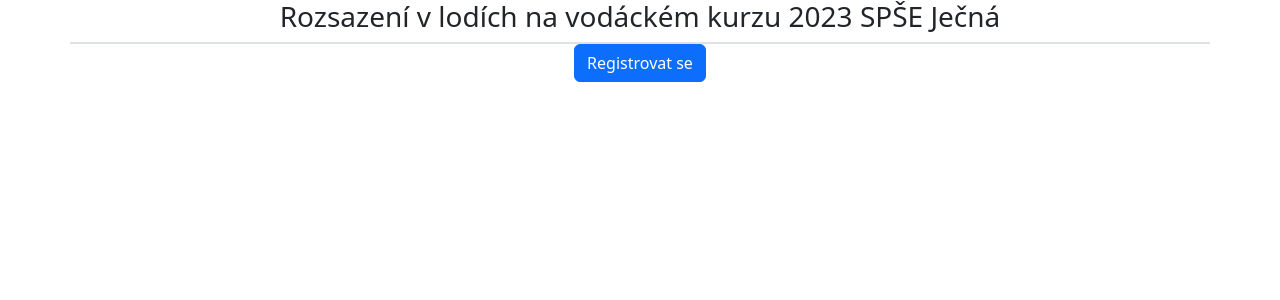
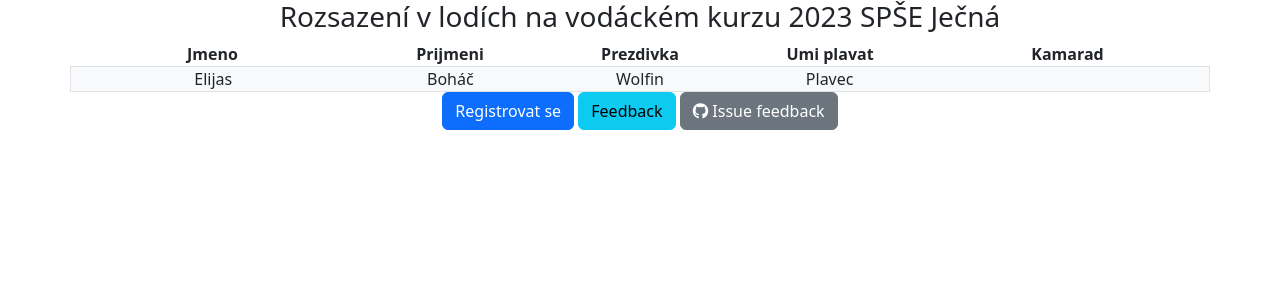
Before and after one commit to W0lf1n/boating_course, a Flask app: page / in a window 1280 px wide. Shown: the top 300 px of the page. Run offline with Flask 2, Linux system fonts and the light colour scheme; some libraries are stand-ins or nearby versions.

Commit message:
pridan feedback, vylepseni ulozeni uzivatelu

```diff
--- a/main.py
+++ b/main.py
@@ -1,48 +1,80 @@
 from flask import Flask, render_template, request
-import re
-
-trida = {
-    "Jmeno": [],
-    "Je_plavec": [],
-    "Jmeno_kamarada": []
-}
+import json
 
 app = Flask(__name__, static_url_path='/static', static_folder='static', template_folder='templates')
 
 
+def in_file(string):
+    with open("static/users.json", "r") as fo:
+        data = fo.read()
+        return string in data
+
+
+with open('static/users.json', 'r') as file:
+    json_object = json.load(file)
+
+
 @app.route('/', methods=['GET', 'POST'])
 def index():
-    return render_template('prvni_stranka.html'), 200
+    return render_template('prvni_stranka.html', len=len(json_object), file_users=json_object), 200
 
 
 @app.route('/druha_stranka', methods=['GET', 'POST'])
 def druha_stranka():
     return render_template('druha_stranka.html', zprava="Tajná zpráva.."), 200
 
+
 @app.route('/api/name/<name>', methods=['GET'])
 def api_check(name):
-    if name in trida["Jmeno"]:
+    if in_file(name):
         res = ["True"]
         return res
     else:
         res = ["False"]
         return res
 
+
 @app.route('/form_handler', methods=['GET', 'POST'])
 def script():
     test_name = request.form['nick']
     je_plavec = request.form['je_plavec']
+    if je_plavec:
+        je_plavec = "Plavec"
+    else:
+        je_plavec = "Neplavec"
     test_friend_name = request.form['kanoe_kamarad']
     surname = request.form['jmeno']
     lastname = request.form['prijmeni']
 
-    if test_name in trida["Jmeno"]:
-        return render_template('druha_stranka.html', zprava = "Uzivatel se stejnym jmenem jiz existuje")
+    if in_file(test_name):
+        return render_template('druha_stranka.html', zprava="Uzivatel se stejnym jmenem jiz existuje")
     else:
-        trida["Jmeno"].append(test_name)
-        trida["Je_plavec"].append(je_plavec)
-        trida["Jmeno_kamarada"].append(test_friend_name)
-        return render_template('prvni_stranka.html') + str(trida)
+        data = {
+            "Jmeno": surname,
+            "Prijmeni": lastname,
+            "Prezdivka": test_name,
+            "Plave": je_plavec,
+            "Kamarad": test_friend_name
+        }
+        data_json = json.dumps(data, indent=5)
+
+        with open("static/users.json", "a") as fo:
+            fo.write(data_json)
+
+        return render_template('druha_stranka.html'), 200
+
+
+@app.route('/feedback', methods=['GET', 'POST'])
+def feedback_page():
+    return render_template('feedback.html'), 200
+
+
+@app.route('/feedback/send', methods=['GET', 'POST'])
+def feedback_script():
+    text = request.form['feedback']
+    with open('static/feedbacks.txt', 'a') as fi:
+        fi.write(text + "\n")
+    return render_template('feedback.html', zprava="Feedback uspesne ulozen"), 200
 
 
 if __name__ == '__main__':
--- /dev/null
+++ b/static/users.json
@@ -0,0 +1,10 @@
+[
+{
+     "Jmeno": "Elijas",
+     "Prijmeni": "Boh\u00e1\u010d",
+     "Prezdivka": "Wolfin",
+     "Plave": "Plavec",
+     "Kamarad": ""
+}
+
+]
--- a/templates/prvni_stranka.html
+++ b/templates/prvni_stranka.html
@@ -6,27 +6,57 @@
     <meta name="viewport" content="width=device-width, initial-scale=1.0">
     <script src="https://ajax.googleapis.com/ajax/libs/jquery/3.6.0/jquery.min.js"></script>
     <script src="https://code.jquery.com/jquery-3.5.0.js"></script>
+    <script src="https://kit.fontawesome.com/8ab82cd9bd.js" crossorigin="anonymous"></script>
     <link href="https://cdn.jsdelivr.net/npm/bootstrap@5.2.2/dist/css/bootstrap.min.css" rel="stylesheet" integrity="sha384-Zenh87qX5JnK2Jl0vWa8Ck2rdkQ2Bzep5IDxbcnCeuOxjzrPF/et3URy9Bv1WTRi" crossorigin="anonymous">
     <title>Ajax</title>
 </head>
 <body>
   <div class="container text-center">
     <h3>Rozsazení v lodích na vodáckém kurzu 2023 SPŠE Ječná</h3>
+  <div class="row">
+      <div class="col-3">
+          <b>Jmeno</b>
+      </div>
+      <div class="col-2">
+          <b>Prijmeni</b>
+      </div>
+      <div class="col-2">
+          <b>Prezdivka</b>
+      </div>
+      <div class="col-2">
+          <b>Umi plavat</b>
+      </div>
+      <div class="col-3">
+          <b>Kamarad</b>
+      </div>
+  </div>
     <div class="row border bg-light">
-        {% for zak in trida %}
-        <div class="col-4">
-            Zak: {zak["Jmeno"]}
+        {% for value in file_users %}
+        <div class="col-3">
+            {{ value["Jmeno"] }}
         </div>
-        <div class="col-4">
-            Umi plavat?: {zak["Je_plavec"]}
+        <div class="col-2">
+            {{ value["Prijmeni"] }}
         </div>
-        <div class="col-4">
-            Kamarad na lod: {zak["Jmeno_kamarada"]}
+        <div class="col-2">
+            {{ value["Prezdivka"] }}
         </div>
-        {%endfor%}
+        <div class="col-2">
+            {{ value["Plave"] }}
+        </div>
+        <div class="col-3">
+            {{ value["Kamarad"] }}
+        </div>
+        {% endfor %}
     </div>
     <a href="{{ url_for('druha_stranka')}}" class="btn btn-primary float-left">Registrovat se</a>
+  <a href="{{ url_for('feedback_page')}}" class="btn btn-info float-left">Feedback</a>
+  <a href="https://github.com/W0lf1n/boating_course/issues" target="_blank" class="btn btn-secondary float-left">
+      <i class="fa-brands fa-github"></i>
+      Issue feedback</a>
   </div>
+
+
 
 
     <script src="https://cdn.jsdelivr.net/npm/bootstrap@5.2.2/dist/js/bootstrap.bundle.min.js" integrity="sha384-OERcA2EqjJCMA+/3y+gxIOqMEjwtxJY7qPCqsdltbNJuaOe923+mo//f6V8Qbsw3" crossorigin="anonymous"></script>
```
Also changed, not shown: templates/feedback.html (added, +28 -0 lines), static/feedbacks.txt (added).
